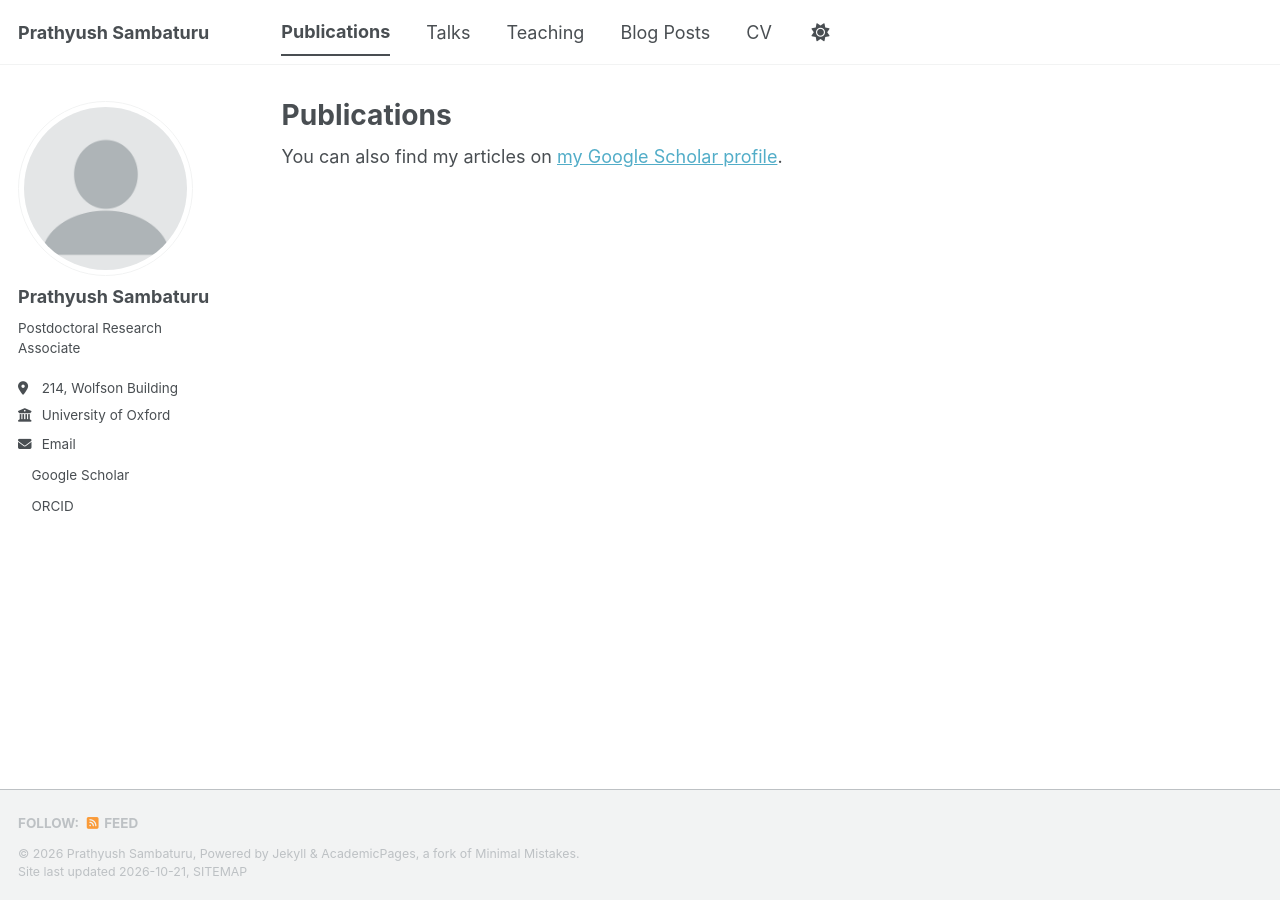
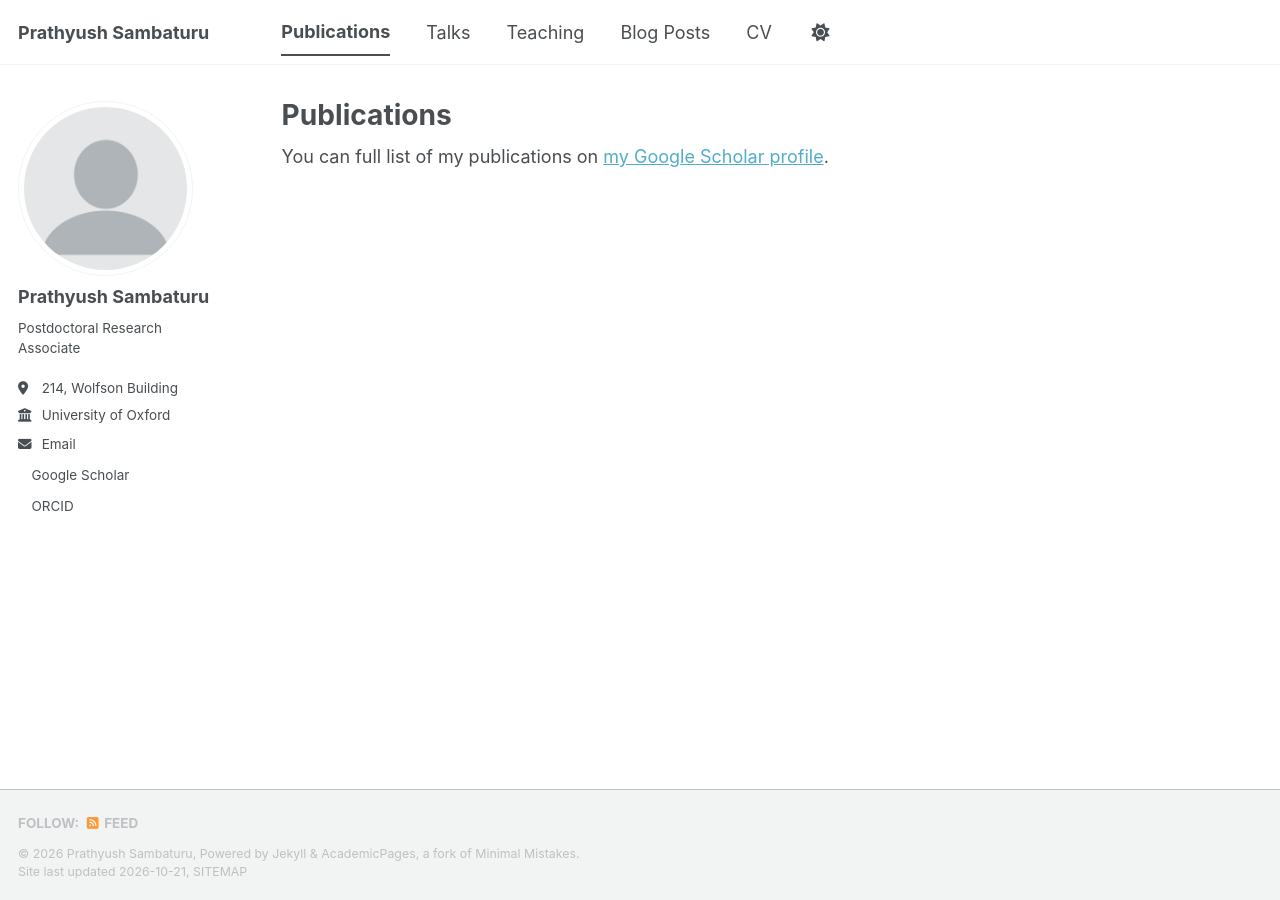
Before and after one commit to prathyushsambaturu1/prathyushsambaturu1.github.io, a Jekyll site: the page built from _pages/publications.html, in a window 1280 px wide. Built offline with Jekyll 4.4.1, drawn with Linux system fonts in a browser that asks for light colours; a style sheet for code colours, icons or effects is not loaded.

Commit message:
Update publications.html

```diff
--- a/_pages/publications.html
+++ b/_pages/publications.html
@@ -6,28 +6,5 @@ author_profile: true
 ---
 
 {% if site.author.googlescholar %}
-  <div class="wordwrap">You can also find my articles on <a href="{{site.author.googlescholar}}">my Google Scholar profile</a>.</div>
+  <div class="wordwrap">You can full list of my publications on <a href="{{site.author.googlescholar}}">my Google Scholar profile</a>.</div>
 {% endif %}
-
-{% include base_path %}
-
-<!-- New style rendering if publication categories are defined -->
-{% if site.publication_category %}
-  {% for category in site.publication_category  %}
-    {% assign title_shown = false %}
-    {% for post in site.publications reversed %}
-      {% if post.category != category[0] %}
-        {% continue %}
-      {% endif %}
-      {% unless title_shown %}
-        <h2>{{ category[1].title }}</h2><hr />
-        {% assign title_shown = true %}
-      {% endunless %}
-      {% include archive-single.html %}
-    {% endfor %}
-  {% endfor %}
-{% else %}
-  {% for post in site.publications reversed %}
-    {% include archive-single.html %}
-  {% endfor %}
-{% endif %}
```
